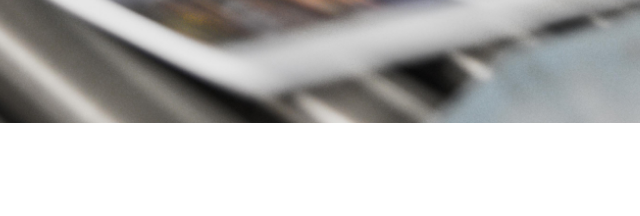
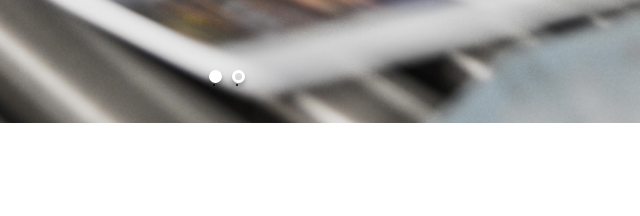
Before and after one commit to RomainG-A/print-it, a plain HTML site: page index.html in a window 1280 px wide. Shown: the part 448-664 px from the top of the page, 413-1053 px from the left. Drawn offline with Linux system fonts and the light colour scheme.

Commit message:
Bullet point : 1er test

```diff
--- a/index.html
+++ b/index.html
@@ -23,6 +23,8 @@
 		<img class="banner-img" src="./assets/images/slideshow/slide1.jpg" alt="Banner Print-it">
 		<p>Impressions tous formats <span>en boutique et en ligne</span></p>
 		<div class="dots">
+			<div class="dot dot_selected">.</div>
+			<div class="dot">.</div>
 		</div>
 	</div>
 	<section id="about-us" class="container">
```
